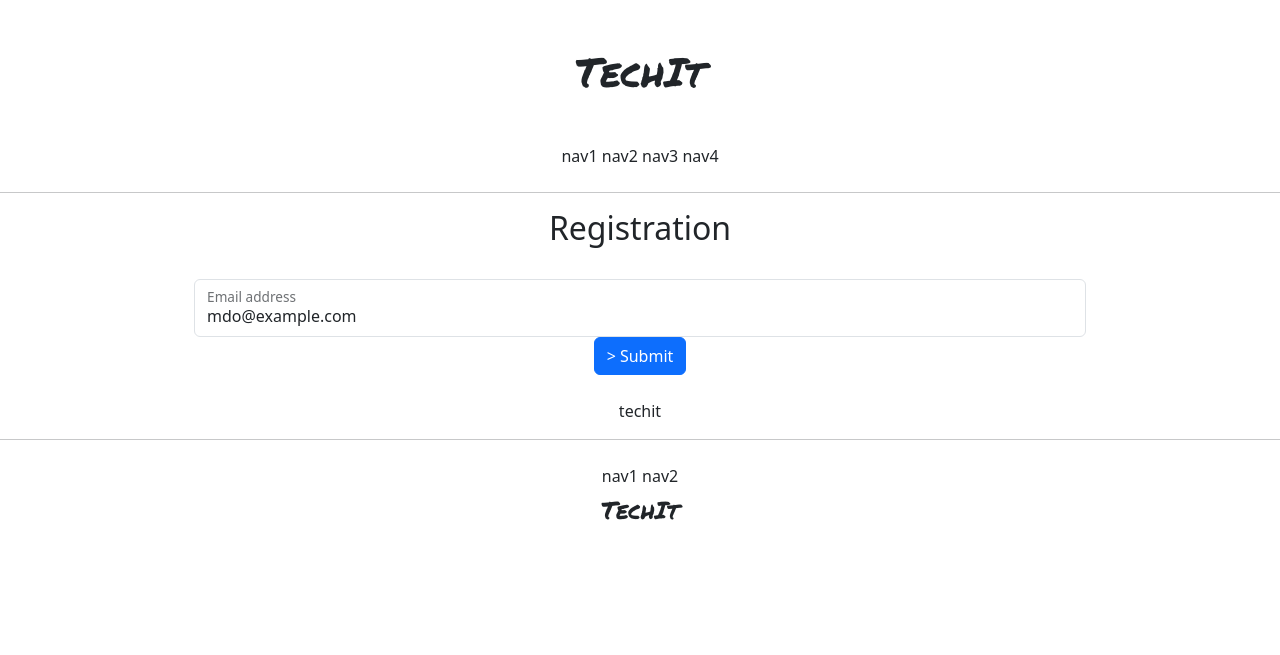
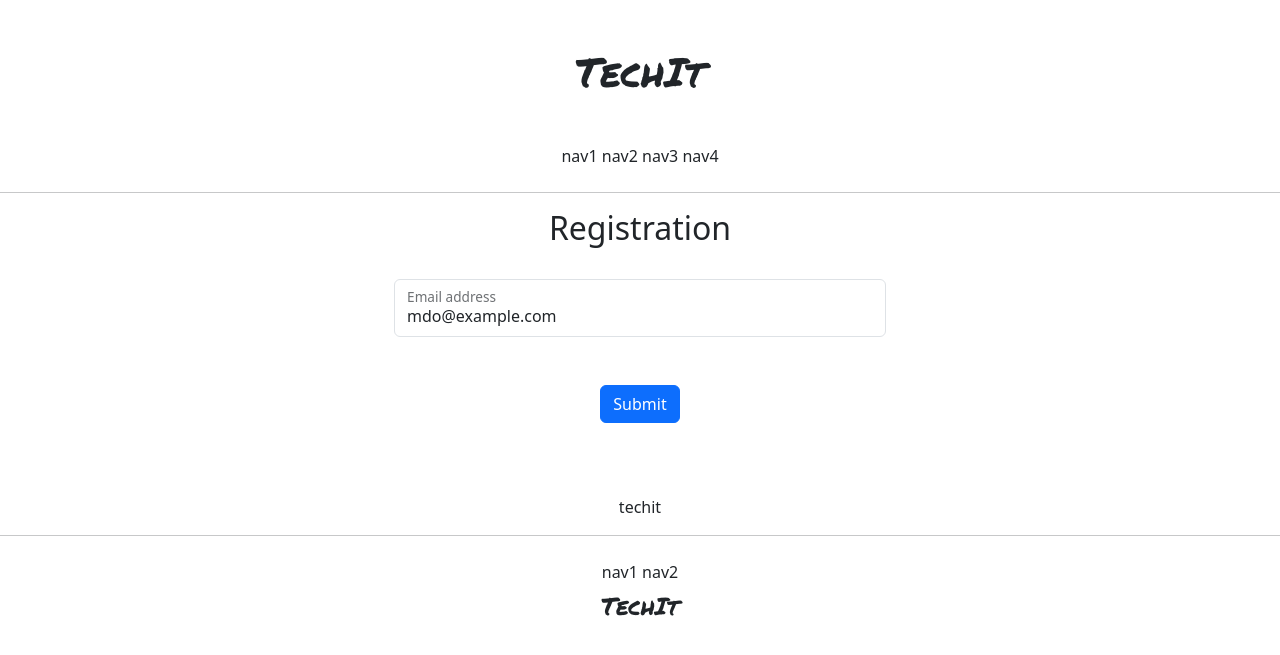
Before and after one commit to lucy-ryoo/techit230831, a Django app: page /accounts/hello_world/ in a window 1280 px wide. Shown: the top 655 px of the page. Run offline with Django 4.2, Linux system fonts and the light colour scheme.

Commit message:
submit button update_final

```diff
--- a/accountapp/templates/accountapp/hello_world.html
+++ b/accountapp/templates/accountapp/hello_world.html
@@ -14,20 +14,19 @@
         <form action="/accounts/hello_world/" method="post">
             {% csrf_token %}
 
-            <div class="row g-2" style="max-width: 900px; margin: auto;">
-  <div class="col-md">
-    <div class="form-floating">
-      <input type="email" class="form-control" id="floatingInputGrid" placeholder="name@example.com" value="mdo@example.com">
-      <label for="floatingInputGrid">Email address</label>
-    </div>
-  </div>
-</div>
+            <div class="row g-2" style="max-width: 500px; margin: auto;">
+                 <div class="col-md flex">
+                    <div class="form-floating inline-block">
+                         <input type="email" name="email" class="form-control" id="floatingInputGrid" placeholder="name@example.com" value="mdo@example.com">
+                         <label for="floatingInputGrid">Email address</label>
+                    </div>
+                     <button type="submit" class="btn btn-primary my-5 inline-block" type="submit" value="Submit">
+                Submit
+            </button>
+                 </div>
+            </div>
 
 
-
-            <button type="submit" class="btn btn-primary" type="submit" value="Submit" style="margin: auto;">>
-                Submit
-            </button>
         </form>
     </div>
 
```
